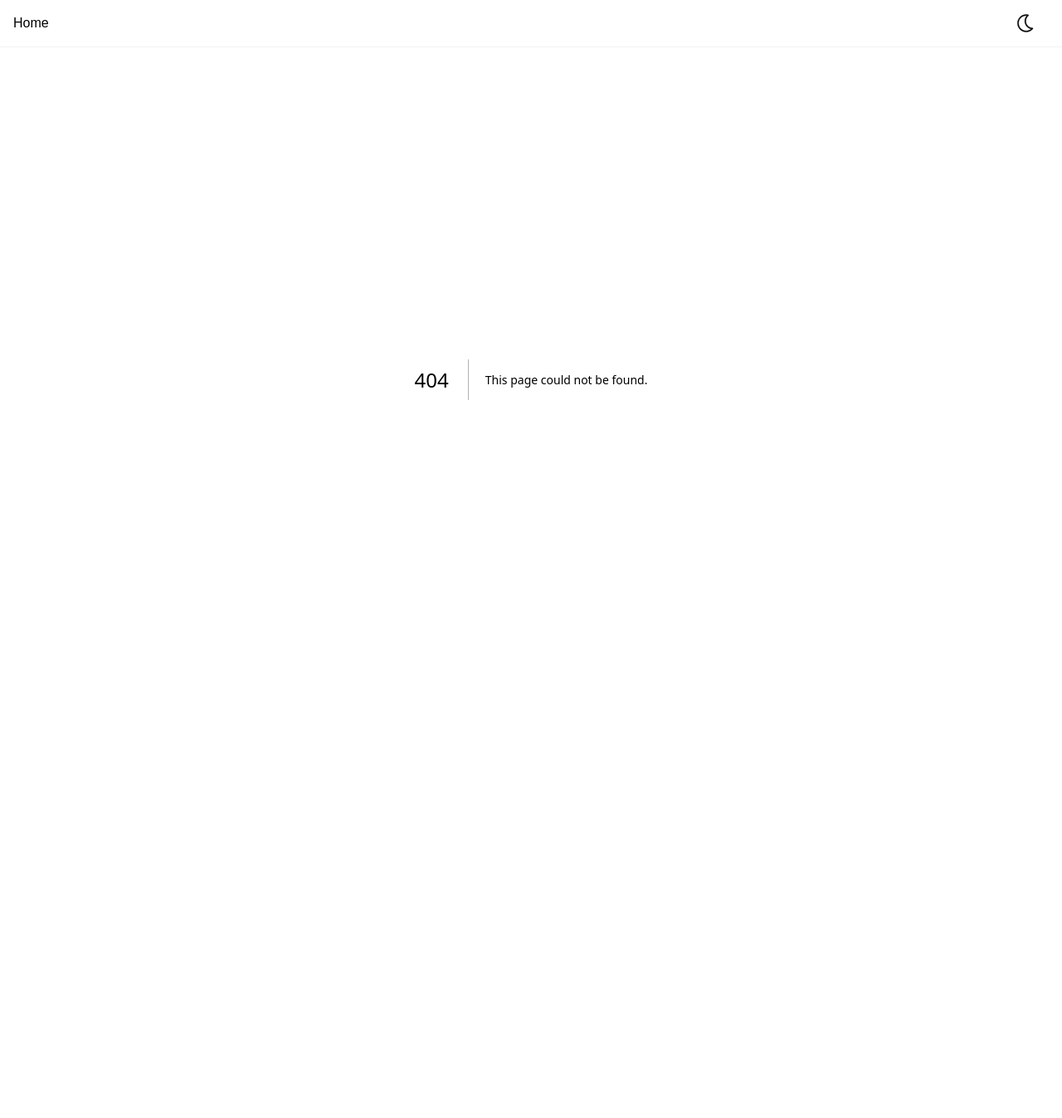
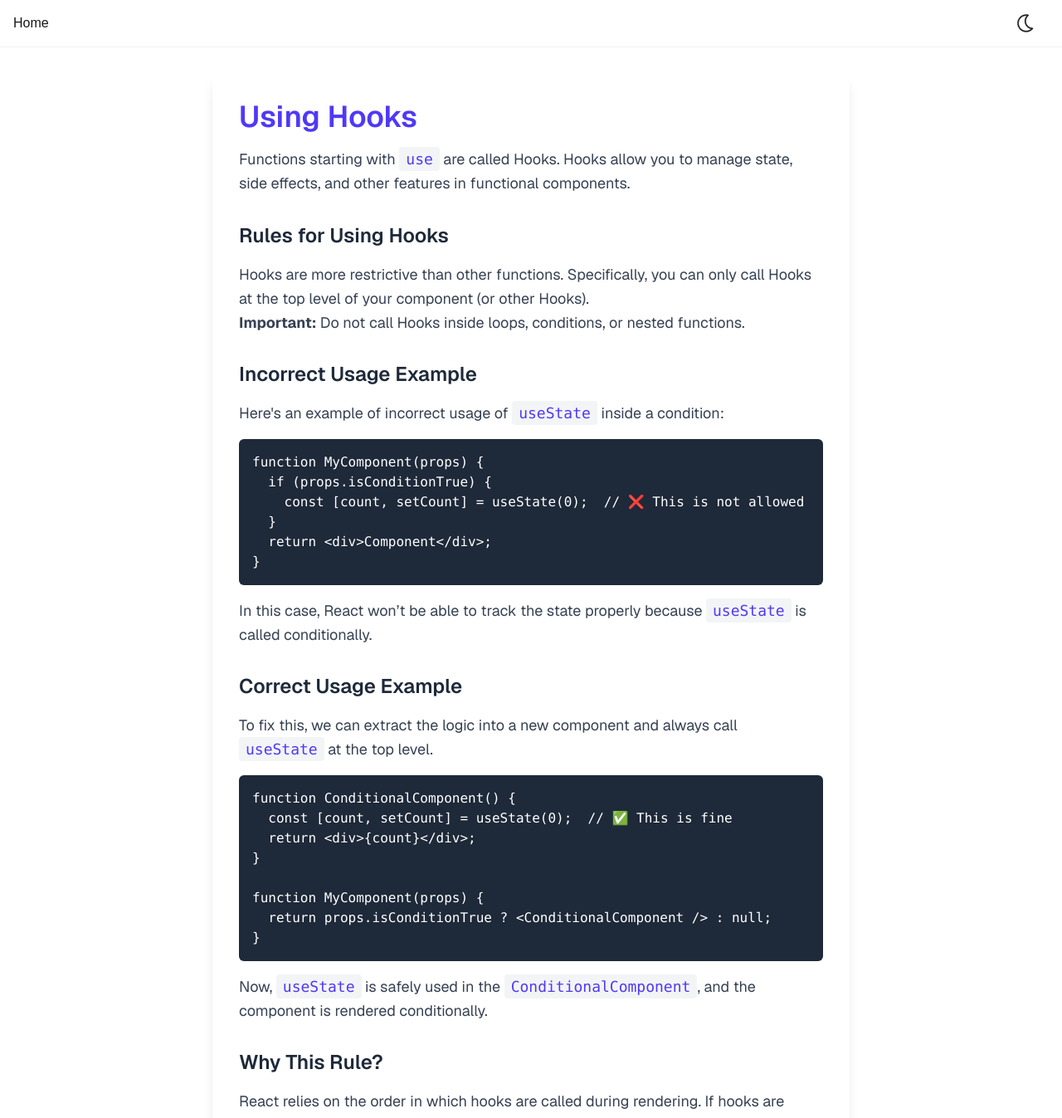
Before and after one commit to Sujal-Vanjare/react-learn, a Next.js app: page /using-hooks in a window 1280 px wide. Before the commit this address had no page. Shown: the top 1347 px of the page at 83% size. Before the commit the page ends 857 px from the top, so only its background shows below. Built offline with nearby package versions, Linux system fonts and the light colour scheme.

Commit message:
using hooks

```diff
--- /dev/null
+++ b/src/app/using-hooks/page.jsx
@@ -0,0 +1,133 @@
+import React from "react";
+
+// Main Page component
+export default function Page() {
+  return (
+    <div className="min-h-screen bg-white dark:bg-gray-900 text-gray-800 dark:text-gray-200 font-sans p-8">
+      <div className="max-w-3xl mx-auto bg-white dark:bg-gray-800 shadow-lg rounded-lg p-8 space-y-6">
+        {/* Section 1: Introduction */}
+        <section>
+          <h1 className="text-4xl font-semibold text-indigo-600 dark:text-indigo-400 mb-4">
+            Using Hooks
+          </h1>
+          <p className="text-lg leading-relaxed text-gray-700 dark:text-gray-300">
+            Functions starting with{" "}
+            <code className="bg-gray-100 dark:bg-gray-700 text-indigo-600 dark:text-indigo-400 px-2 py-1 rounded">
+              use
+            </code>{" "}
+            are called Hooks. Hooks allow you to manage state, side effects, and
+            other features in functional components.
+          </p>
+        </section>
+
+        {/* Section 2: Rules for Using Hooks */}
+        <section>
+          <h2 className="text-2xl font-semibold text-gray-800 dark:text-gray-100 mt-8 mb-4">
+            Rules for Using Hooks
+          </h2>
+          <p className="text-lg leading-relaxed text-gray-700 dark:text-gray-300">
+            Hooks are more restrictive than other functions. Specifically, you
+            can only call Hooks at the top level of your component (or other
+            Hooks).
+            <br />
+            <strong>Important:</strong> Do not call Hooks inside loops,
+            conditions, or nested functions.
+          </p>
+        </section>
+
+        {/* Section 3: Incorrect Usage Example */}
+        <section>
+          <h2 className="text-2xl font-semibold text-gray-800 dark:text-gray-100 mt-8 mb-4">
+            Incorrect Usage Example
+          </h2>
+          <p className="text-lg leading-relaxed text-gray-700 dark:text-gray-300 mb-4">
+            Here's an example of incorrect usage of{" "}
+            <code className="bg-gray-100 dark:bg-gray-700 text-indigo-600 dark:text-indigo-400 px-2 py-1 rounded">
+              useState
+            </code>{" "}
+            inside a condition:
+          </p>
+          <pre className="bg-gray-800 text-white p-4 rounded-md overflow-auto">
+            <code>
+              {`function MyComponent(props) {\n  if (props.isConditionTrue) {\n    const [count, setCount] = useState(0);  // ❌ This is not allowed\n  }\n  return <div>Component</div>;\n}`}
+            </code>
+          </pre>
+          <p className="text-lg leading-relaxed text-gray-700 dark:text-gray-300 mt-4">
+            In this case, React won’t be able to track the state properly
+            because{" "}
+            <code className="bg-gray-100 dark:bg-gray-700 text-indigo-600 dark:text-indigo-400 px-2 py-1 rounded">
+              useState
+            </code>{" "}
+            is called conditionally.
+          </p>
+        </section>
+
+        {/* Section 4: Correct Usage Example */}
+        <section>
+          <h2 className="text-2xl font-semibold text-gray-800 dark:text-gray-100 mt-8 mb-4">
+            Correct Usage Example
+          </h2>
+          <p className="text-lg leading-relaxed text-gray-700 dark:text-gray-300 mb-4">
+            To fix this, we can extract the logic into a new component and
+            always call{" "}
+            <code className="bg-gray-100 dark:bg-gray-700 text-indigo-600 dark:text-indigo-400 px-2 py-1 rounded">
+              useState
+            </code>{" "}
+            at the top level.
+          </p>
+          <pre className="bg-gray-800 text-white p-4 rounded-md overflow-auto">
+            <code>
+              {`function ConditionalComponent() {\n  const [count, setCount] = useState(0);  // ✅ This is fine\n  return <div>{count}</div>;\n}\n\nfunction MyComponent(props) {\n  return props.isConditionTrue ? <ConditionalComponent /> : null;\n}`}
+            </code>
+          </pre>
+          <p className="text-lg leading-relaxed text-gray-700 dark:text-gray-300 mt-4">
+            Now,{" "}
+            <code className="bg-gray-100 dark:bg-gray-700 text-indigo-600 dark:text-indigo-400 px-2 py-1 rounded">
+              useState
+            </code>{" "}
+            is safely used in the{" "}
+            <code className="bg-gray-100 dark:bg-gray-700 text-indigo-600 dark:text-indigo-400 px-2 py-1 rounded">
+              ConditionalComponent
+            </code>
+            , and the component is rendered conditionally.
+          </p>
+        </section>
+
+        {/* Section 5: Why This Rule? */}
+        <section>
+          <h2 className="text-2xl font-semibold text-gray-800 dark:text-gray-100 mt-8 mb-4">
+            Why This Rule?
+          </h2>
+          <p className="text-lg leading-relaxed text-gray-700 dark:text-gray-300">
+            React relies on the order in which hooks are called during
+            rendering. If hooks are called conditionally, the order might change
+            between renders, and React will lose track of the state.
+          </p>
+        </section>
+
+        {/* Section 6: Final Takeaways */}
+        <section>
+          <h2 className="text-2xl font-semibold text-gray-800 dark:text-gray-100 mt-8 mb-4">
+            Final Takeaways
+          </h2>
+          <ul className="list-disc pl-6 text-lg text-gray-700 dark:text-gray-300">
+            <li>
+              Always call hooks like{" "}
+              <code className="bg-gray-100 dark:bg-gray-700 text-indigo-600 dark:text-indigo-400 px-2 py-1 rounded">
+                useState
+              </code>{" "}
+              directly at the top level of your components.
+            </li>
+            <li>
+              Do not call hooks inside loops, conditions, or nested functions.
+            </li>
+            <li>
+              If you need to use hooks conditionally, extract the logic into a
+              separate component.
+            </li>
+          </ul>
+        </section>
+      </div>
+    </div>
+  );
+}
```
